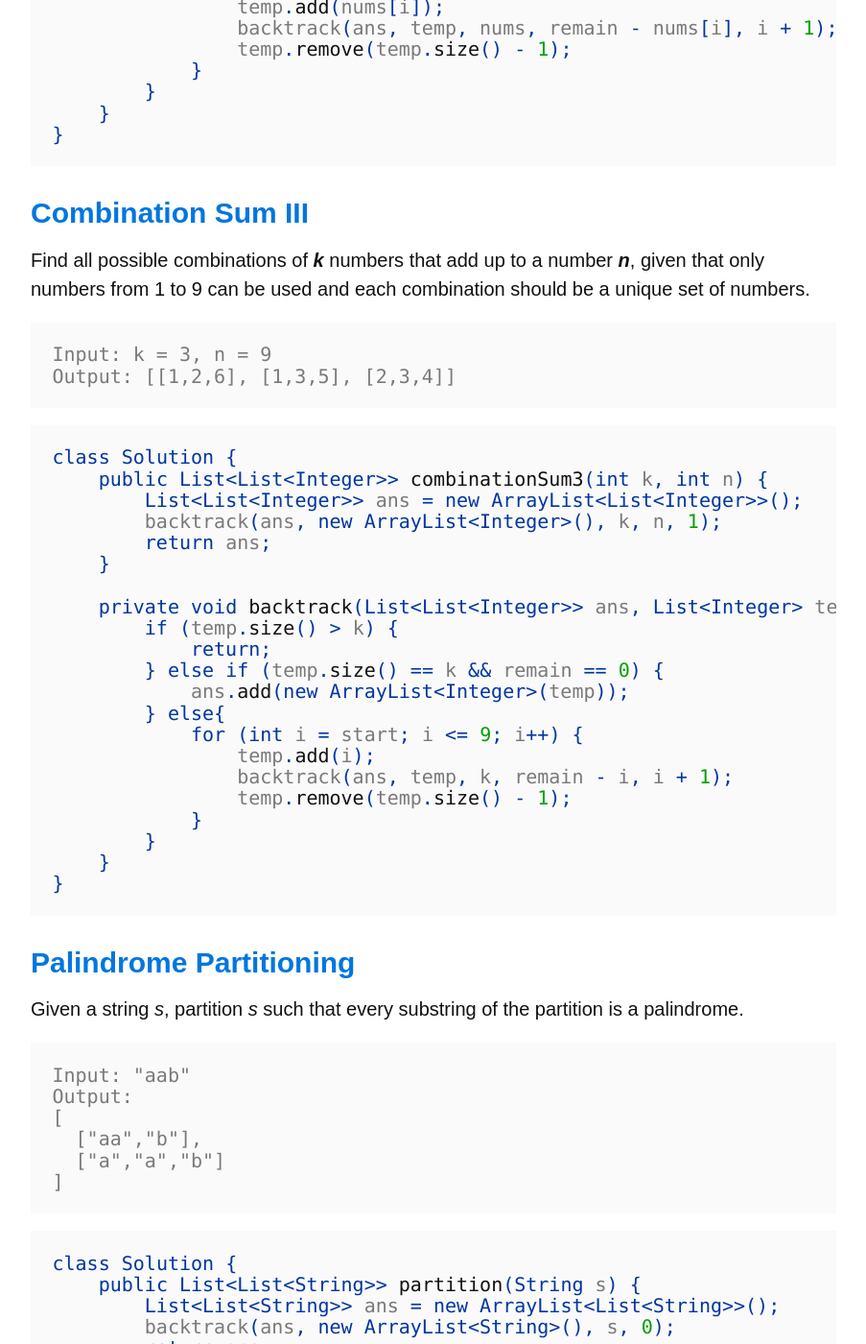
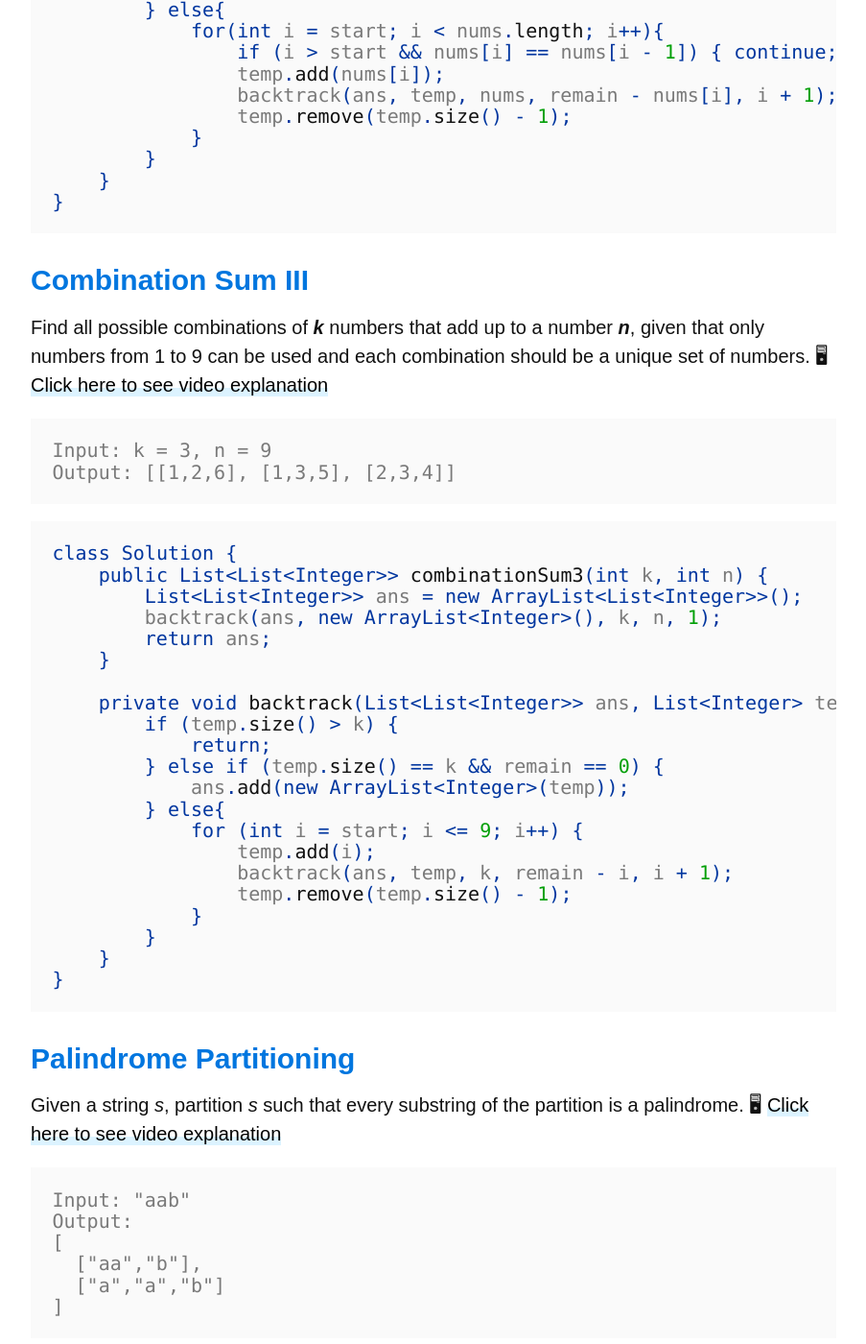
Before and after one commit to Phoebezuo/Phoebezuo.github.io, a Jekyll site: the page built from _posts/2020-07-22-Backtracking-in-Java.markdown, in a window 1280 px wide and 1400 px high, scrolled down 5777 px. Shown: the whole window at 96% size, without its empty margins (188-1091 px from the left). Built offline with Jekyll 4.4.1, drawn with Linux system fonts in a browser that asks for light colours; nearby versions of some CDN libraries; some web fonts are replaced; comment, search, counter and statistics services are not loaded; some of the changed text lies outside the part shown.

Commit message:
Update 2020-07-22-Backtracking-in-Java.markdown

````diff
--- a/_posts/2020-07-22-Backtracking-in-Java.markdown
+++ b/_posts/2020-07-22-Backtracking-in-Java.markdown
@@ -9,9 +9,7 @@ categories: Algorithm Backtracking Leetcode
 ## [Subsets](https://leetcode.com/problems/subsets/)
 
 Given a set of **distinct** integers, return all possible subsets.
-
-summary:    Let's break into some of the best answers I could find online.
-categories: data-engineering career
+🖥 [Click here to see video explanation](https://www.youtube.com/watch?v=znxeqMys_ac)
 
 ```
 Input: nums = [1,2,3]
@@ -51,6 +49,7 @@ class Solution {
 ## [SubSets II](https://leetcode.com/problems/subsets-ii/)
 
 Given a set of **some duplicate** integers, return all possible subsets.
+🖥 [Click here to see video explanation](https://www.youtube.com/watch?v=hu7ez-Dv0r8)
 
 ```
 Input: [1,2,2]
@@ -90,6 +89,7 @@ class Solution {
 ## [Permutation](https://leetcode.com/problems/permutations/)
 
 Given a collection of **distinct** integers, return all possible permutations.
+🖥 [Click here to see video explanation](https://www.youtube.com/watch?v=6iOXVmtjO-M&t=2s)
 
 ```
 Input: [1,2,3]
@@ -130,6 +130,7 @@ class Solution {
 ## [Permutation II](https://leetcode.com/problems/permutations-ii/)
 
 Given a collection of **some duplicate** integers, return all possible permutations.
+🖥 [Click here to see video explanation](https://www.youtube.com/watch?v=ziKo42Q3nQ8&t=8s)
 
 ```
 Input: [1,1,2]
@@ -170,6 +171,7 @@ class Solution {
 ## [Combination Sum](https://leetcode.com/problems/combination-sum/)
 
 Given a set of candidate numbers (candidates) **(without duplicates)** and a target number (target), find all unique combinations in candidates where the candidate numbers sums to target. The **same** repeated number may be chosen from candidates **unlimited** number of times.
+🖥 [Click here to see video explanation](https://www.youtube.com/watch?v=WXEh-xk9j3k&t=14s)
 
 ```
 Input: candidates = [2,3,5], target = 8,
@@ -209,6 +211,7 @@ class Solution {
 ## [Combination Sum II](https://leetcode.com/problems/combination-sum-ii/)
 
 Given a set of candidate numbers (candidates) **(with some duplicates)** and a target number (target), find all unique combinations in candidates where the candidate numbers sums to target. Each number may be chosen from candidates **once**.
+🖥 [Click here to see video explanation](https://www.youtube.com/watch?v=tbjipJMXMPs&t=8s)
 
 ```
 Input: candidates = [2,5,2,1,2], target = 5,
@@ -248,6 +251,7 @@ class Solution {
 ## [Combination Sum III](https://leetcode.com/problems/combination-sum-iii/)
 
 Find all possible combinations of ***k*** numbers that add up to a number ***n***, given that only numbers from 1 to 9 can be used and each combination should be a unique set of numbers.
+🖥 [Click here to see video explanation](https://www.youtube.com/watch?v=wE51ZRxZTMA&t=16s)
 
 ```
 Input: k = 3, n = 9
@@ -281,6 +285,7 @@ class Solution {
 ## [Palindrome Partitioning](https://leetcode.com/problems/palindrome-partitioning/)
 
 Given a string *s*, partition *s* such that every substring of the partition is a palindrome.
+🖥 [Click here to see video explanation](https://www.youtube.com/watch?v=FGrapMFgbCA)
 
 ```
 Input: "aab"
````
